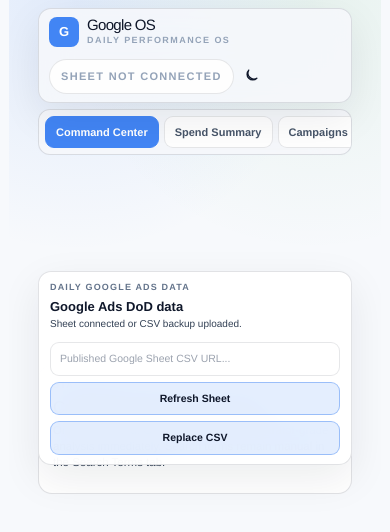
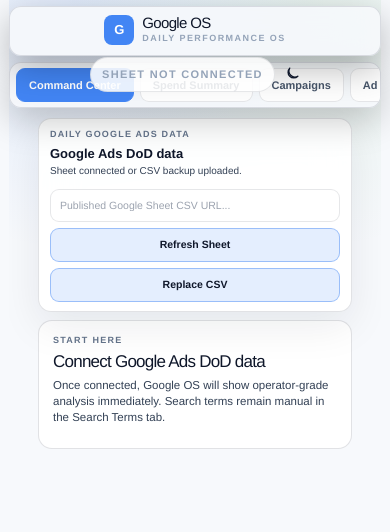
Before and after one commit to mgbrl-meta/search-term-analyzer, a Next.js app: page / in a window 390 px wide. Shown: the top 532 px of the page. Built offline with nearby package versions, Linux system fonts and the light colour scheme.

Commit message:
Fix Google OS header and tabs as fixed

```diff
--- a/app/google-os-theme.css
+++ b/app/google-os-theme.css
@@ -1406,3 +1406,158 @@ body,
   r: 5;
   filter: drop-shadow(0 0 8px rgba(66, 133, 244, 0.55));
 }
+
+/* =========================================================
+   GOOGLE OS TRUE FIXED HEADER + FIXED SUB TABS
+   Uses position: fixed because sticky was being affected by parent layout.
+   ========================================================= */
+
+:root {
+  --gos-fixed-topbar-height: 52px;
+  --gos-fixed-tabs-height: 48px;
+  --gos-fixed-stack-gap: 8px;
+  --gos-fixed-total-offset: 124px;
+}
+
+/* Add top breathing room so content does not hide behind fixed header */
+.google-os-shell {
+  padding-top: var(--gos-fixed-total-offset) !important;
+}
+
+/* TRUE fixed header */
+.gos-topbar {
+  position: fixed !important;
+  top: 8px !important;
+  left: 50% !important;
+  transform: translateX(-50%) !important;
+
+  width: var(--gos-shell) !important;
+  max-width: var(--gos-shell) !important;
+  height: var(--gos-fixed-topbar-height) !important;
+
+  z-index: 99999 !important;
+
+  margin: 0 !important;
+  padding: 8px 12px !important;
+
+  display: flex !important;
+  align-items: center !important;
+  justify-content: space-between !important;
+
+  background: color-mix(in srgb, var(--gos-bg) 92%, transparent) !important;
+  backdrop-filter: blur(22px) saturate(180%) !important;
+  -webkit-backdrop-filter: blur(22px) saturate(180%) !important;
+
+  border: 1px solid var(--gos-border) !important;
+  border-radius: 14px !important;
+  box-shadow: 0 12px 36px rgba(0, 0, 0, 0.28) !important;
+}
+
+/* TRUE fixed tabs under header */
+.gos-home-tabs {
+  position: fixed !important;
+  top: calc(8px + var(--gos-fixed-topbar-height) + var(--gos-fixed-stack-gap)) !important;
+  left: 50% !important;
+  transform: translateX(-50%) !important;
+
+  width: var(--gos-shell) !important;
+  max-width: var(--gos-shell) !important;
+  height: var(--gos-fixed-tabs-height) !important;
+
+  z-index: 99998 !important;
+
+  margin: 0 !important;
+  padding: 6px !important;
+
+  display: flex !important;
+  align-items: center !important;
+  gap: 6px !important;
+
+  overflow-x: auto !important;
+  overflow-y: hidden !important;
+  scrollbar-width: none !important;
+
+  background: color-mix(in srgb, var(--gos-bg) 92%, transparent) !important;
+  backdrop-filter: blur(22px) saturate(180%) !important;
+  -webkit-backdrop-filter: blur(22px) saturate(180%) !important;
+
+  border: 1px solid var(--gos-border) !important;
+  border-radius: 13px !important;
+  box-shadow: 0 12px 36px rgba(0, 0, 0, 0.22) !important;
+}
+
+.gos-home-tabs::-webkit-scrollbar {
+  display: none !important;
+}
+
+.gos-home-tabs button {
+  flex: 0 0 auto !important;
+  white-space: nowrap !important;
+  height: 34px !important;
+  padding: 0 12px !important;
+  border-radius: 9px !important;
+}
+
+/* Keep source strip normal; it should not cover content */
+.gos-source-strip {
+  position: relative !important;
+  top: auto !important;
+  z-index: 10 !important;
+}
+
+/* Date filter can stay sticky below fixed header/tabs */
+.gos-date-control {
+  position: sticky !important;
+  top: calc(var(--gos-fixed-total-offset) + 8px) !important;
+  z-index: 9990 !important;
+
+  background: color-mix(in srgb, var(--gos-surface) 94%, transparent) !important;
+  backdrop-filter: blur(18px) saturate(160%) !important;
+  -webkit-backdrop-filter: blur(18px) saturate(160%) !important;
+}
+
+/* Table header sticky only inside table */
+.gos-table th {
+  position: sticky !important;
+  top: 0 !important;
+  z-index: 20 !important;
+}
+
+/* Prevent fixed header from creating horizontal movement */
+html,
+body {
+  overflow-x: hidden !important;
+}
+
+/* Anchor scrolling should not hide sections behind fixed header */
+.gos-panel,
+.gos-hero,
+.gos-source-strip,
+.gos-date-control {
+  scroll-margin-top: calc(var(--gos-fixed-total-offset) + 24px) !important;
+}
+
+/* Mobile: keep header/tabs fixed but make them smaller */
+@media(max-width: 760px) {
+  :root {
+    --gos-fixed-topbar-height: 50px;
+    --gos-fixed-tabs-height: 46px;
+    --gos-fixed-total-offset: 118px;
+  }
+
+  .gos-topbar {
+    top: 6px !important;
+    border-radius: 12px !important;
+  }
+
+  .gos-home-tabs {
+    top: calc(6px + var(--gos-fixed-topbar-height) + 6px) !important;
+    border-radius: 12px !important;
+  }
+
+  .gos-date-control {
+    position: relative !important;
+    top: auto !important;
+    z-index: auto !important;
+  }
+}
```
